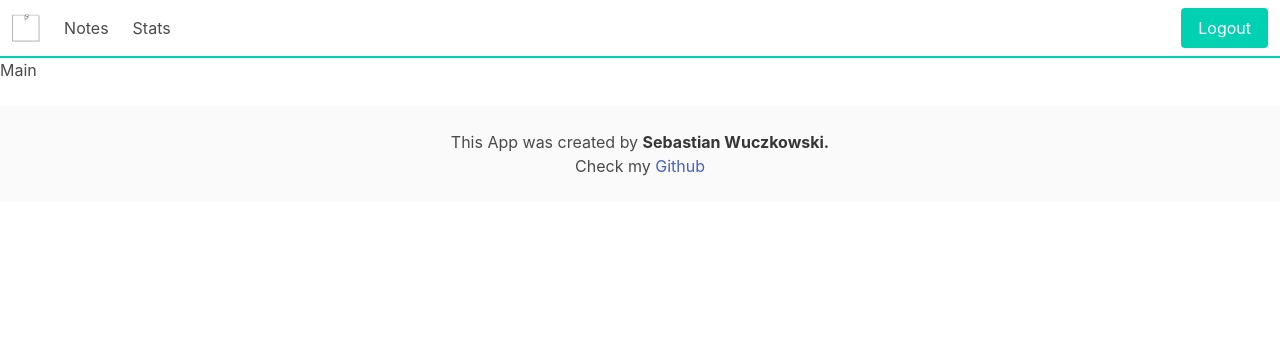
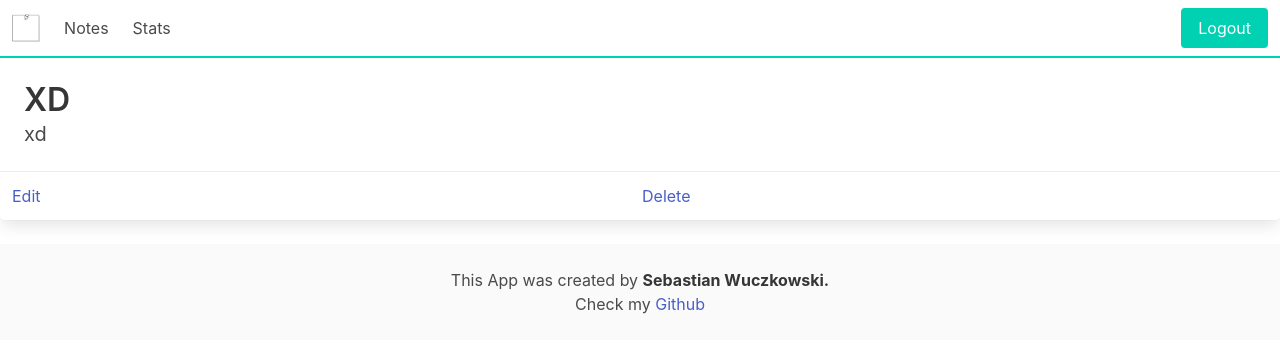
Before and after one commit to bednarroo/Nodeballs, a Vue app: page / in a window 1280 px wide. Shown: the top 352 px of the page. Built offline with nearby package versions, Linux system fonts and the light colour scheme.

Commit message:
add Card component

```diff
--- /dev/null
+++ b/src/components/Card.vue
@@ -0,0 +1,38 @@
+<template>
+  <div class="card">
+  <div class="card-content">
+    <p class="title">
+{{props.name}}    </p>
+    <p class="subtitle">
+      {{ props.date }}
+    </p>
+  </div>
+  <div class="card-footer">
+    <a href="">
+        <div class="card-footer-item">
+        <a href="">
+            <span>Edit</span>
+        </a>
+    </div>
+    </a>
+    <p class="card-footer-item">
+      <span> <a href="#">Delete</a>
+      </span>
+    </p>
+</div>
+</div>
+</template>
+
+<script setup>
+
+const props = defineProps({
+    name:{type: String},
+    date:{type: String},
+    id:{type: String},
+})
+
+</script>
+
+<style>
+
+</style>
--- a/src/views/Main.vue
+++ b/src/views/Main.vue
@@ -1,11 +1,10 @@
 <template>
-    <h1>Main</h1>
+
+  <Card name="XD" date="xd" id="XD"></Card>
   </template>
 
-  <script>
-  export default {
-
-  }
+  <script setup>
+  import Card from '@/components/Card.vue';
   </script>
 
   <style>
```
